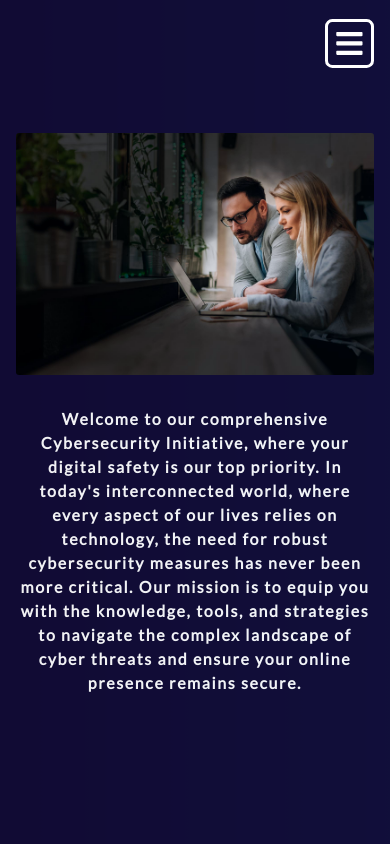
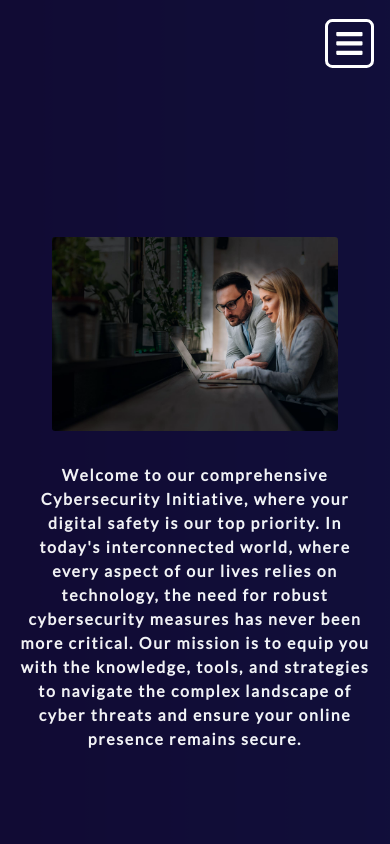
Before and after one commit to fabianblancowuest/smahh-client, a React (Vite) app: page /about in a window 390 px wide. Shown: the top 844 px of the page. Built offline with nearby package versions, Linux system fonts and the light colour scheme.

Commit message:
improved styles

```diff
--- a/src/components/About/About.module.css
+++ b/src/components/About/About.module.css
@@ -114,9 +114,8 @@ img {
 }
 
 @media (max-width: 767px) {
-	.title {
-		font-size: 2rem; /* Cambiar el tamaño de fuente para dispositivos móviles */
-		margin-bottom: 2rem; /* Cambiar el margen inferior para dispositivos móviles */
+	.sectionContainer:nth-child(1) {
+		padding-top: 5rem;
 	}
 
 	.box1,
@@ -139,7 +138,7 @@ img {
 	}
 
 	img {
-		width: 100%; /* Hacer que la imagen ocupe el 100% del ancho del contenedor */
+		width: 80%;
 		border-radius: 0.2rem; /* Cambiar el radio de borde para dispositivos móviles */
 	}
 
@@ -153,8 +152,8 @@ img {
 	}
 
 	.contactLink {
-		font-size: 0.9rem; /* Cambiar el tamaño de fuente para dispositivos móviles */
-		padding: 0.8rem 1.6rem; /* Cambiar el padding para dispositivos móviles */
+		font-size: 1.1rem; /* Cambiar el tamaño de fuente para dispositivos móviles */
+		padding: 1rem 2rem; /* Cambiar el padding para dispositivos móviles */
 	}
 
 	.contactParagraph {
```
